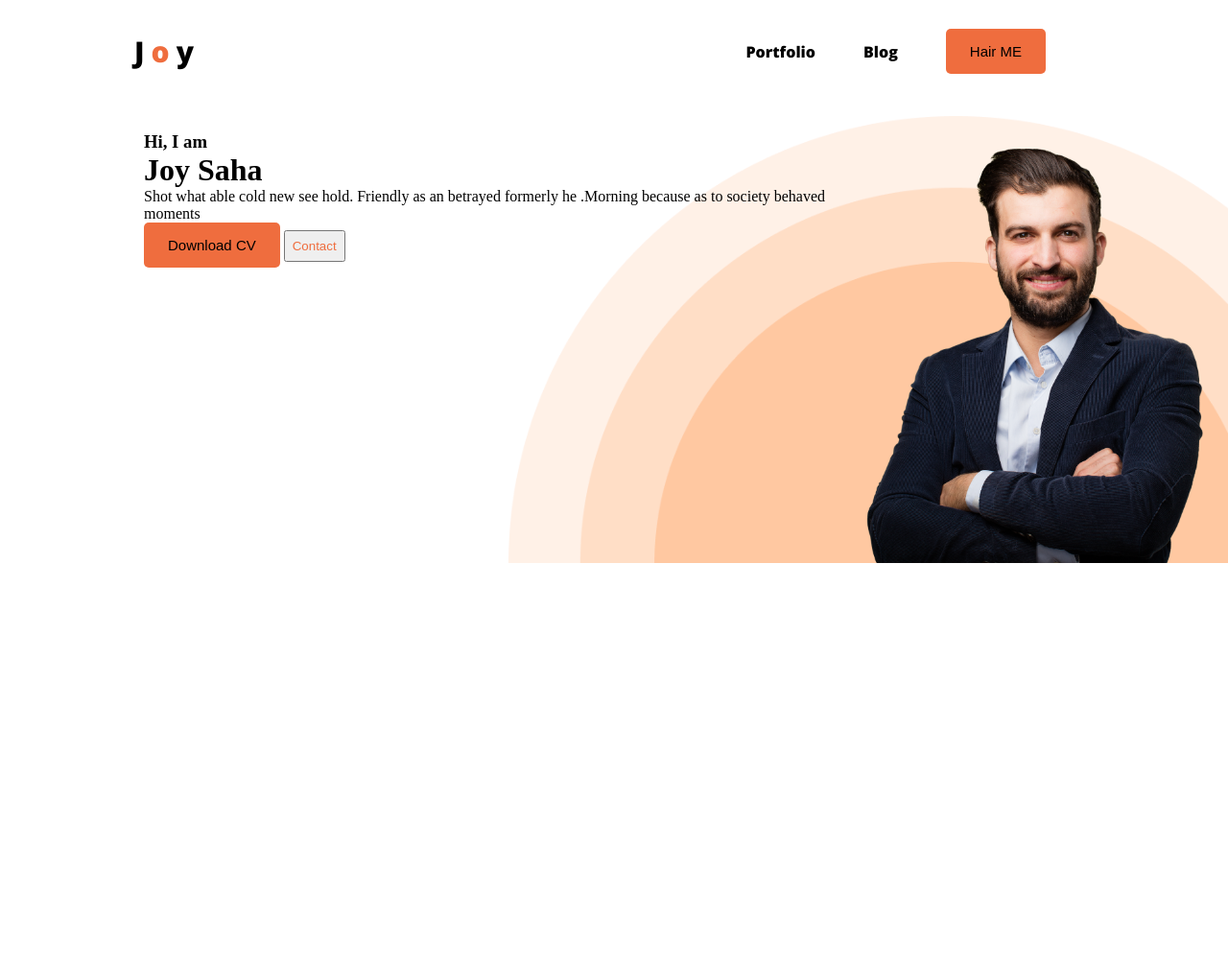
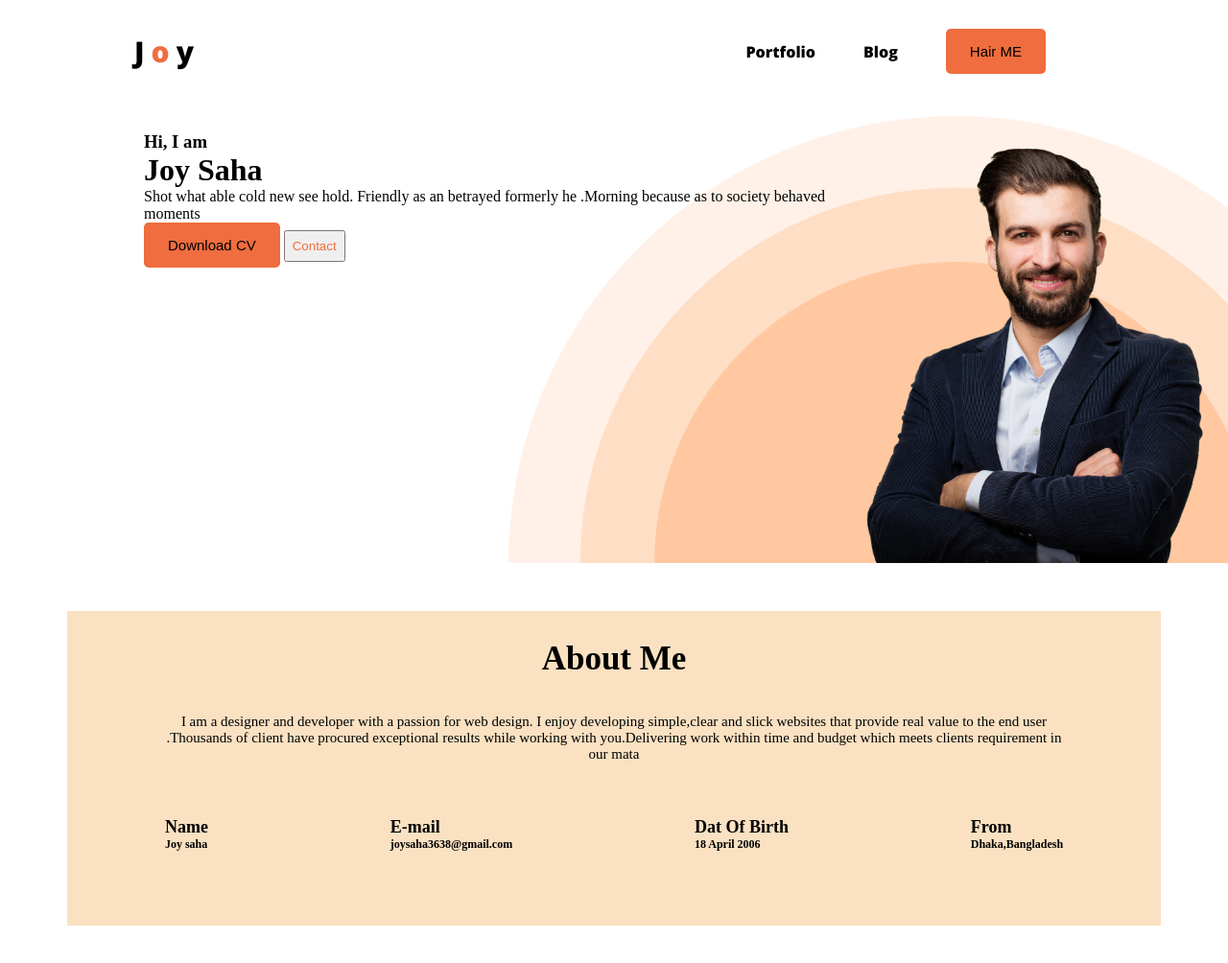
Before and after one commit to Saha-joy7/Developer-Portfolio, a plain HTML site: page index.html in a window 1280 px wide. Shown: the whole page at 96% size. Before the commit the page ends 800 px from the top, so only its background shows below. Drawn offline with nearby package versions, Linux system fonts and the light colour scheme.

Commit message:
added information

```diff
--- a/index.html
+++ b/index.html
@@ -33,10 +33,20 @@
         <img class="img" src="./images/hardy.png" alt="">
 
        </div>
-
-
     </header>
     <main>
+        <section>
+            <div class="information">
+                <h2 class="title">About Me</h2>
+                <p class="details">I am a designer and developer with a passion for web design. I enjoy developing simple,clear and slick websites that provide real value to the end user .Thousands of client have procured exceptional results while working with you.Delivering work within time and budget which meets clients requirement in our mata </p>
+            </div>
+                <div class="last">
+                   <h4>Name<p class="end">Joy saha</p></h4>
+                   <h4>E-mail<p class="end">joysaha3638@gmail.com</p></h4>
+                   <h4>Dat Of Birth<p class="end">18 April 2006</p></h4>
+                   <h4>From<p class="end">Dhaka,Bangladesh</p></h4>
+                </div>
+        </section>
 
     </main>
     <footer></footer>
--- a/style/portfolio.css
+++ b/style/portfolio.css
@@ -55,3 +55,35 @@ nav li{
     height: 450px;
     width: 400px;
 }
+section {
+    background-color: hwb(33 76% 2%);
+    margin: 50px 70px;
+    padding-bottom: 70px;
+
+}
+
+
+.information{
+    text-align: center;
+    margin: 50px 100px 50px;
+
+}
+.title{
+    padding: 30px;
+    font-size: 35px;
+}
+.details{
+    margin-top: 7px;
+    font-size: 15px;
+}
+.last{
+    display: flex;
+    justify-content: space-around;
+    padding: 7px;
+}
+h4{
+    font-size: 18px;
+}
+.end{
+    font-size: 12px;
+}
```
